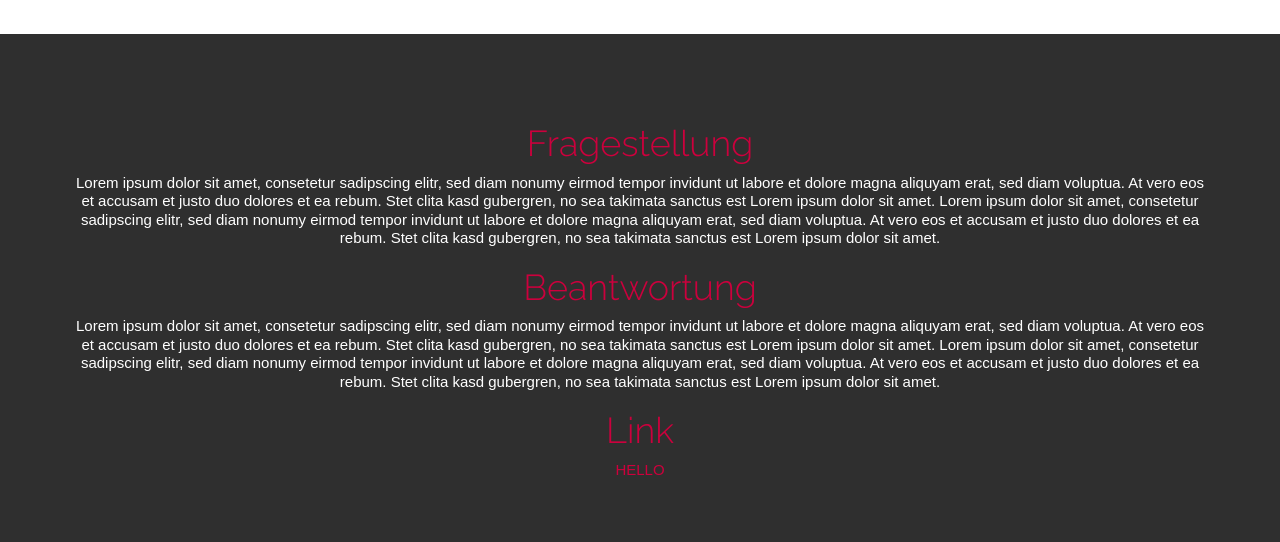
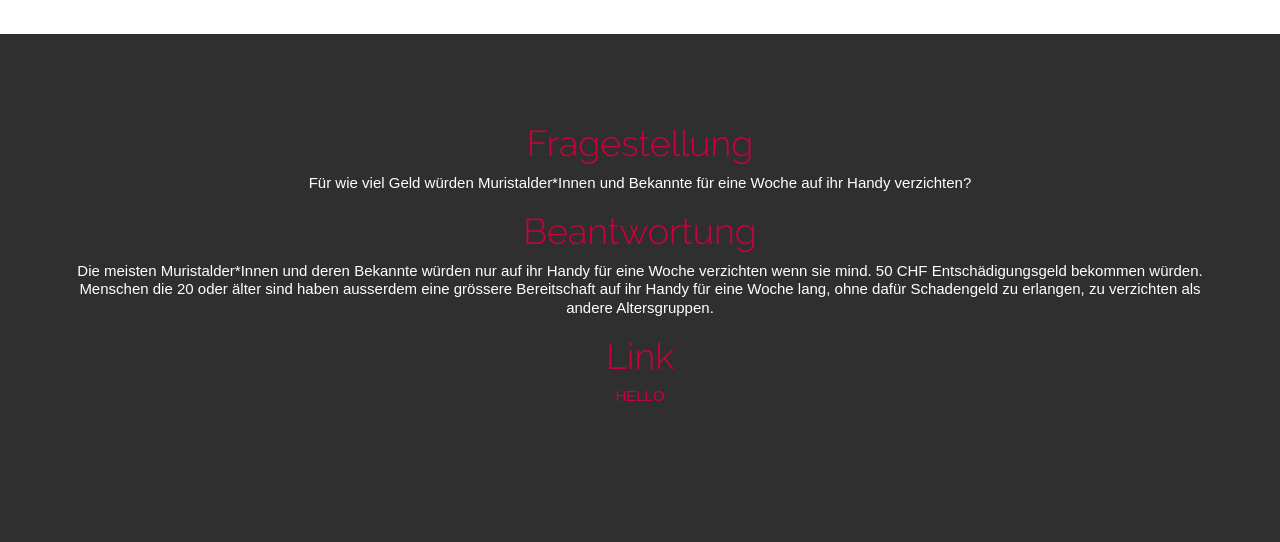
Before and after one commit to magentaid/bubbles, a plain HTML site: page index.html in a window 1280 px wide. Shown: the part 880-1422 px from the top of the page. Drawn offline with Linux system fonts and the light colour scheme; animation ran at ten frames a second.

Commit message:
Add files via upload

```diff
--- a/index.html
+++ b/index.html
@@ -73,11 +73,10 @@
             <div class="text_footer">
 
                 <h1> Fragestellung</h1>
-                Lorem ipsum dolor sit amet, consetetur sadipscing elitr, sed diam nonumy eirmod tempor invidunt ut labore et dolore magna aliquyam erat, sed diam voluptua. At vero eos et accusam et justo duo dolores et ea rebum. Stet clita kasd gubergren, no sea takimata sanctus est Lorem ipsum dolor sit amet. Lorem ipsum dolor sit amet, consetetur sadipscing elitr, sed diam nonumy eirmod tempor invidunt ut labore et dolore magna aliquyam erat, sed diam voluptua. At vero eos et accusam et justo duo dolores et ea rebum. Stet clita kasd gubergren, no sea takimata sanctus est Lorem ipsum dolor sit amet.
+                Für wie viel Geld würden Muristalder*Innen und Bekannte für eine Woche auf ihr Handy verzichten?
 
                 <h1> Beantwortung</h1>
-                Lorem ipsum dolor sit amet, consetetur sadipscing elitr, sed diam nonumy eirmod tempor invidunt ut labore et dolore magna aliquyam erat, sed diam voluptua. At vero eos et accusam et justo duo dolores et ea rebum. Stet clita kasd gubergren, no sea takimata sanctus est Lorem ipsum dolor sit amet. Lorem ipsum dolor sit amet, consetetur sadipscing elitr, sed diam nonumy eirmod tempor invidunt ut labore et dolore magna aliquyam erat, sed diam voluptua. At vero eos et accusam et justo duo dolores et ea rebum. Stet clita kasd gubergren, no sea takimata sanctus est Lorem ipsum dolor sit amet.
-
+                Die meisten Muristalder*Innen und deren Bekannte würden nur auf ihr Handy für eine Woche verzichten wenn sie mind. 50 CHF Entschädigungsgeld bekommen würden. Menschen die 20 oder älter sind haben ausserdem eine grössere Bereitschaft auf ihr Handy für eine Woche lang, ohne dafür Schadengeld zu erlangen, zu verzichten als andere Altersgruppen.
 
                 <h1> Link</h1>
                 <a href="https://www.instagram.com/campusmuristalden/" target="_blank">HELLO</a>
```
